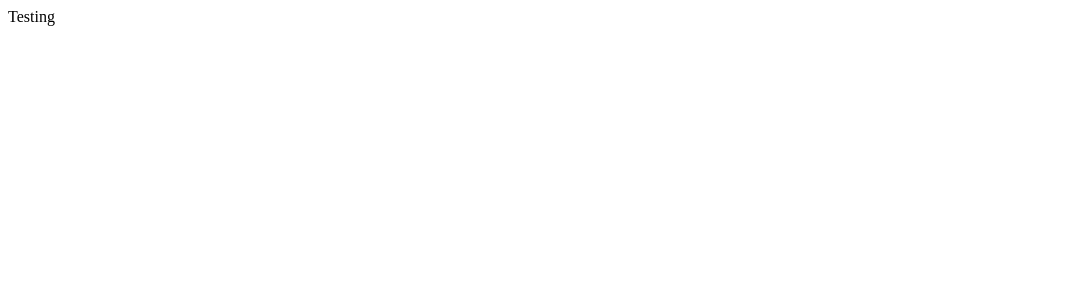
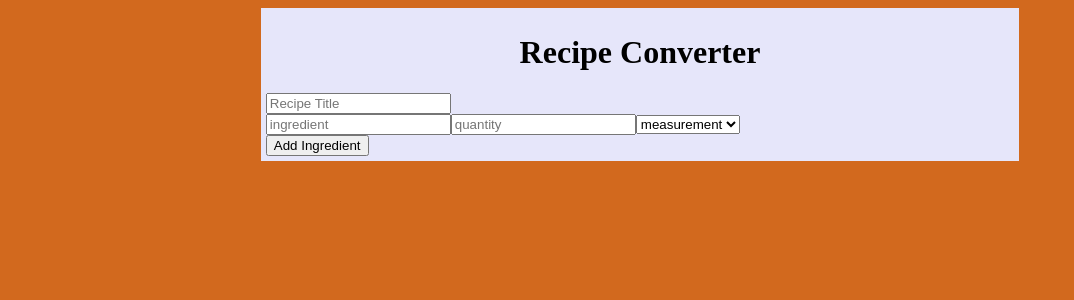
Before and after one commit to CymruRing/basic-recipe-converter, a React app: page / in a window 1280 px wide. Shown: the top 300 px of the page, without its empty margins (0-1074 px from the left). Built offline with nearby package versions, Linux system fonts and the light colour scheme.

Commit message:
Some basic layout

```diff
--- a/client/src/components/App.jsx
+++ b/client/src/components/App.jsx
@@ -1,7 +1,9 @@
 import React from 'react';
 import axios from 'axios';
 //import { render } from 'react-dom';
+import styles from '../converterSyles.css';
 
+import RecipeForm from './RecipeForm.jsx';
 
 class App extends React.Component {
   constructor(props) {
@@ -13,8 +15,11 @@ class App extends React.Component {
 
   render() {
     return (
-      <div>
-        <div>Testing</div>
+      <div className='main'>
+        <h1 className='title'>Recipe Converter</h1>
+        <div className='navBar'>
+        </div>
+        <RecipeForm />
       </div>
     );
   }
--- /dev/null
+++ b/client/src/components/Ingredient.jsx
@@ -0,0 +1,23 @@
+import React from 'react';
+
+const Ingredient = () => {
+
+
+  return (
+    <span>
+      <input placeholder='ingredient'></input>
+
+      <input placeholder='quantity'></input>
+      <select>
+        <option select='selected'>measurement</option>
+        <option>tsp</option>
+        <option>tbsp</option>
+        <option>cup</option>
+      </select>
+    </span>
+
+  );
+
+};
+
+export default Ingredient;
--- /dev/null
+++ b/client/src/components/RecipeForm.jsx
@@ -0,0 +1,29 @@
+import React from 'react';
+
+import Ingredient from './Ingredient.jsx';
+
+class RecipeForm extends React.Component {
+  constructor(props) {
+    super(props);
+    this.state = {
+      ingredients: [],
+
+    };
+  }
+
+
+  render() {
+    return (
+      <div>
+        <input placeholder='Recipe Title'></input>
+        <div>
+          <Ingredient />
+        </div>
+        <button>Add Ingredient</button>
+      </div>
+
+    );
+  }
+}
+
+export default RecipeForm;
--- /dev/null
+++ b/client/src/converterSyles.css
@@ -0,0 +1,15 @@
+body {
+  background: #d2691e;
+}
+
+.main {
+  height: auto;
+  margin-left: 20%;
+  margin-right: 20%;
+  padding: 5px;
+  background-color: lavender;
+}
+
+.title {
+  text-align: center;
+}
--- a/package.json
+++ b/package.json
@@ -31,6 +31,8 @@
     "@babel/preset-env": "^7.12.11",
     "@babel/preset-react": "^7.12.10",
     "babel-loader": "^8.2.2",
+    "css-loader": "^5.0.1",
+    "style-loader": "^2.0.0",
     "webpack": "^5.11.0",
     "webpack-cli": "^4.2.0"
   }
```
Also changed, not shown: 1 other file (tests, documents, lock files or other folders).
